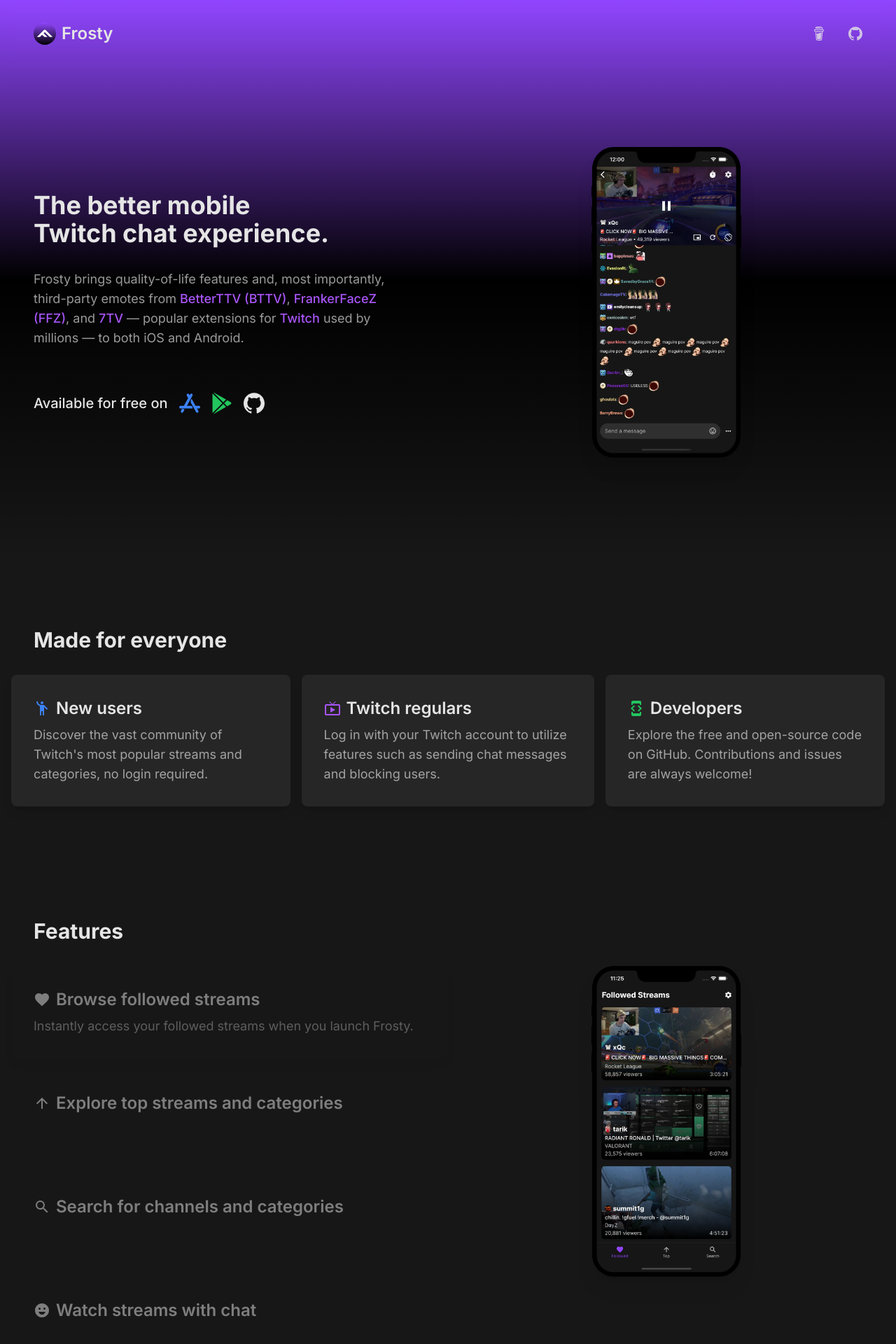
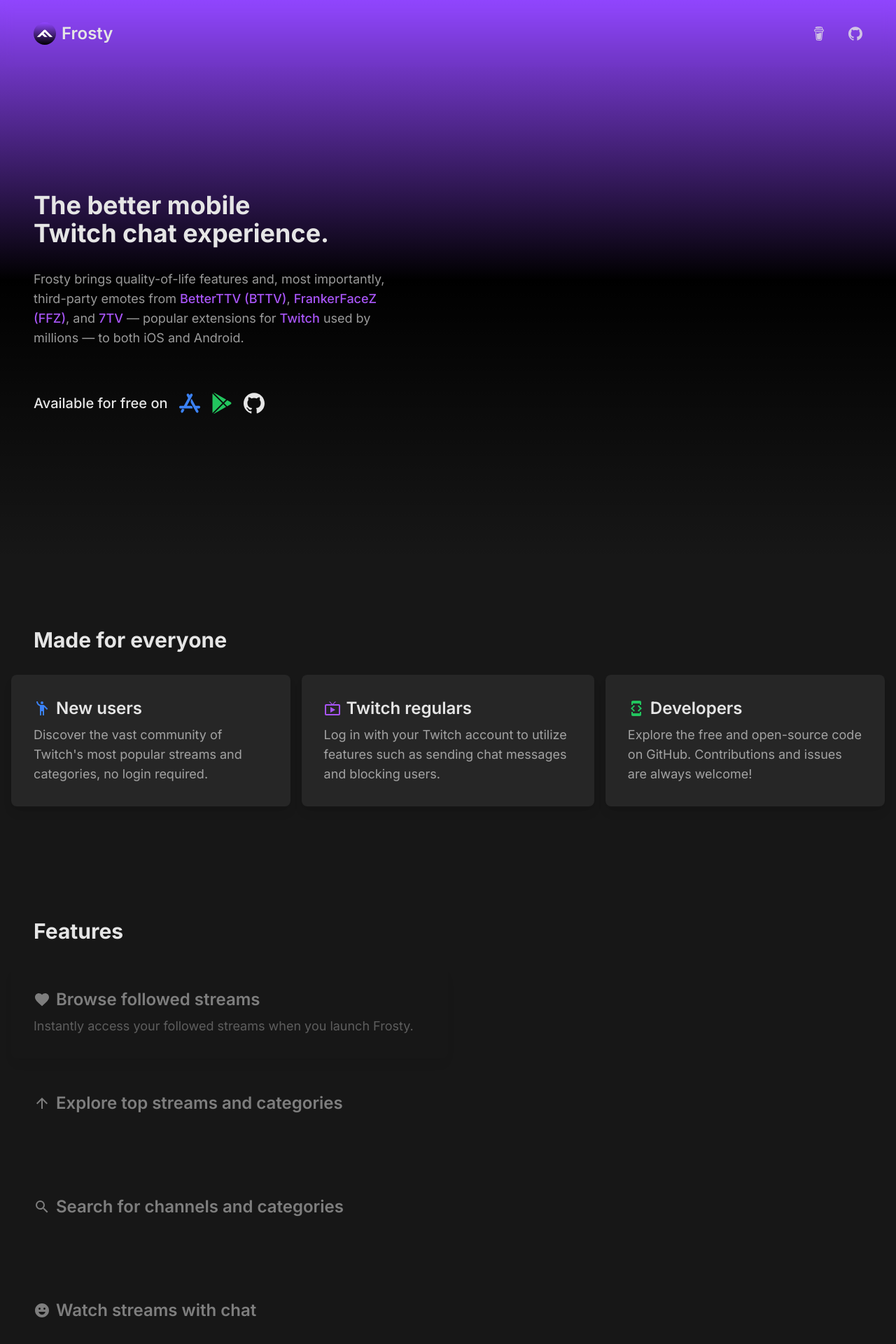
Before and after one commit to tommyxchow/frostyapp.io, a Next.js app: page / in a window 1280 px wide. Shown: the top 1920 px of the page at 70% size. Built offline with nearby package versions, Linux system fonts and the light colour scheme.

Commit message:
Add fade in to screenshots

```diff
--- a/src/components/FeatureCard.tsx
+++ b/src/components/FeatureCard.tsx
@@ -1,5 +1,5 @@
 import Image from 'next/image';
-import React from 'react';
+import React, { useState } from 'react';
 
 export default function FeatureCard({
   icon,
@@ -10,6 +10,8 @@ export default function FeatureCard({
   selected,
   onClick,
 }: FeatureCardProps) {
+  const [imageLoaded, setImageLoaded] = useState(false);
+
   return (
     <button
       className={`sticky grid w-full select-text items-center gap-2 rounded-lg bg-neutral-800 p-8 shadow-xl transition md:grid-cols-2 lg:grid-cols-1 lg:items-start lg:justify-center lg:bg-transparent lg:opacity-50 lg:hover:bg-neutral-800 lg:active:scale-95 lg:active:shadow-none ${
@@ -38,7 +40,10 @@ export default function FeatureCard({
 
       <div className='relative mt-4 h-[calc(100vh/2)] max-h-[700px] w-full drop-shadow-lg lg:hidden'>
         <Image
-          className='transition duration-1000'
+          className={`transition duration-500 ease-out ${
+            imageLoaded ? 'opacity-100' : 'opacity-0'
+          }`}
+          onLoadingComplete={() => setImageLoaded(true)}
           alt={alt}
           src={src}
           layout='fill'
--- a/src/pages/index.tsx
+++ b/src/pages/index.tsx
@@ -180,8 +180,14 @@ const Home = () => {
     </ul>
   );
 
+  const [scrollingImageLoaded, setScrollingImageLoaded] = useState(false);
+
   const scrollingImage = (
     <Image
+      className={`transition duration-500 ease-out ${
+        scrollingImageLoaded ? 'opacity-100' : 'opacity-0'
+      }`}
+      onLoadingComplete={() => setScrollingImageLoaded(true)}
       alt={coreFeatures[featureIndex].featureDescription}
       src={coreFeatures[featureIndex].image.path}
       layout='fill'
@@ -202,6 +208,8 @@ const Home = () => {
       },
     },
   };
+
+  const [landingImageLoaded, setLandingImageLoaded] = useState(false);
 
   return (
     <Layout
@@ -231,6 +239,10 @@ const Home = () => {
       >
         <div className='relative h-[calc(100vh/1.8)] max-h-[700px] w-full drop-shadow-xl'>
           <Image
+            className={`transition duration-500 ease-out ${
+              landingImageLoaded ? 'opacity-100' : 'opacity-0'
+            }`}
+            onLoadingComplete={() => setLandingImageLoaded(true)}
             alt="Screenshot of xQc's video stream and live chat."
             src='/screenshots/channel-ios.webp'
             layout='fill'
```
